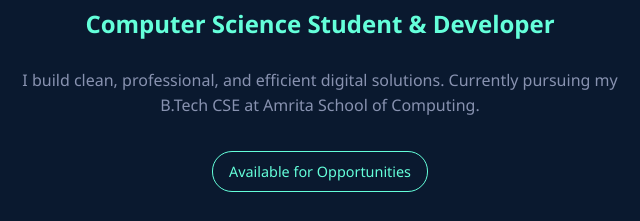
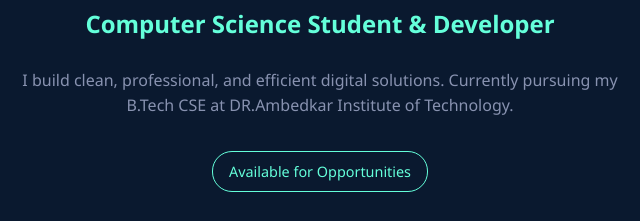
Before and after one commit to hariom2063/portfolio, a plain HTML site: page index.html in a window 1280 px wide. Shown: the part 373-594 px from the top of the page, 320-960 px from the left. Drawn offline with Linux system fonts and the light colour scheme.

Commit message:
changed school name.

```diff
--- a/index.html
+++ b/index.html
@@ -29,7 +29,7 @@
             <div class="profile-img">HK</div>
             <h1>Hi, I'm Hariom Karna</h1>
             <h2>Computer Science Student & Developer</h2>
-            <p>I build clean, professional, and efficient digital solutions. Currently pursuing my B.Tech CSE at Amrita School of Computing.</p>
+            <p>I build clean, professional, and efficient digital solutions. Currently pursuing my B.Tech CSE at DR.Ambedkar Institute of Technology.</p>
             <div class="status-badge">Available for Opportunities</div>
             <div class="hero-buttons">
                 <a href="#progress" class="btn btn-primary">Explore My Journey</a>
```
